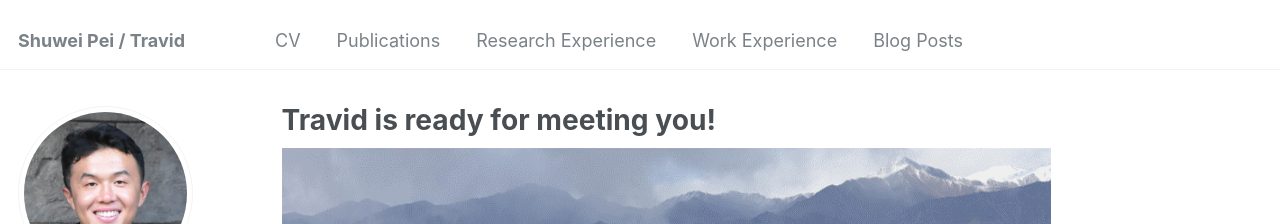
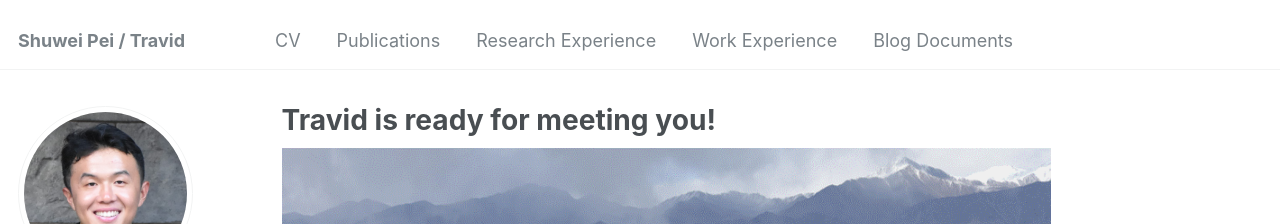
Before and after one commit to Travid-Pei/Travid-Pei.github.io, a Jekyll site: the page built from _pages/about.md, in a window 1280 px wide. Shown: the top 224 px of the page. Built offline with Jekyll 4.4.1, drawn with Linux system fonts in a browser that asks for light colours; some web fonts are replaced.

Commit message:
Update navigation.yml

```diff
--- a/_data/navigation.yml
+++ b/_data/navigation.yml
@@ -23,7 +23,7 @@ main:
   - title: "Work Experience"
     url: /work/
 # teaching
-  - title: "Blog Posts"
+  - title: "Blog Documents"
     url: /Blog Documents/
 
 
```
